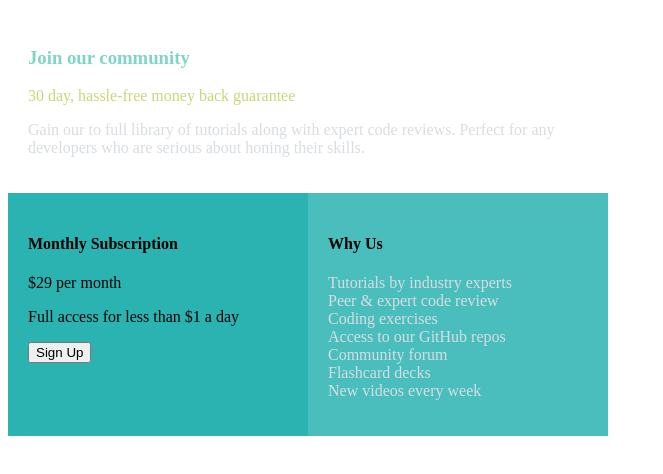
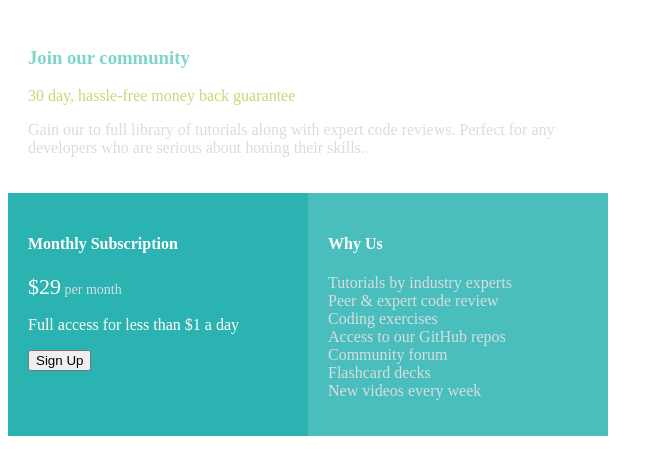
Before and after one commit to Aakriti-Bhatta/grid, a plain HTML site: page index.html in a window 1280 px wide. Shown: the whole page, without its empty margins (0-663 px from the left). Drawn offline with Linux system fonts and the light colour scheme.

Commit message:
design article 2 and 3

```diff
--- a/grid.css
+++ b/grid.css
@@ -36,3 +36,17 @@ h3+p{
 .grey{
     color: #D8DDE1;
 }
+h4{
+    color: white;
+}
+.article2 h4+p{
+    font-size: 14px;
+    color:#D8DDE1 ;
+}
+span{
+    font-size: 22px;
+    color: white;
+}
+.white{
+    color: white
+}
```
